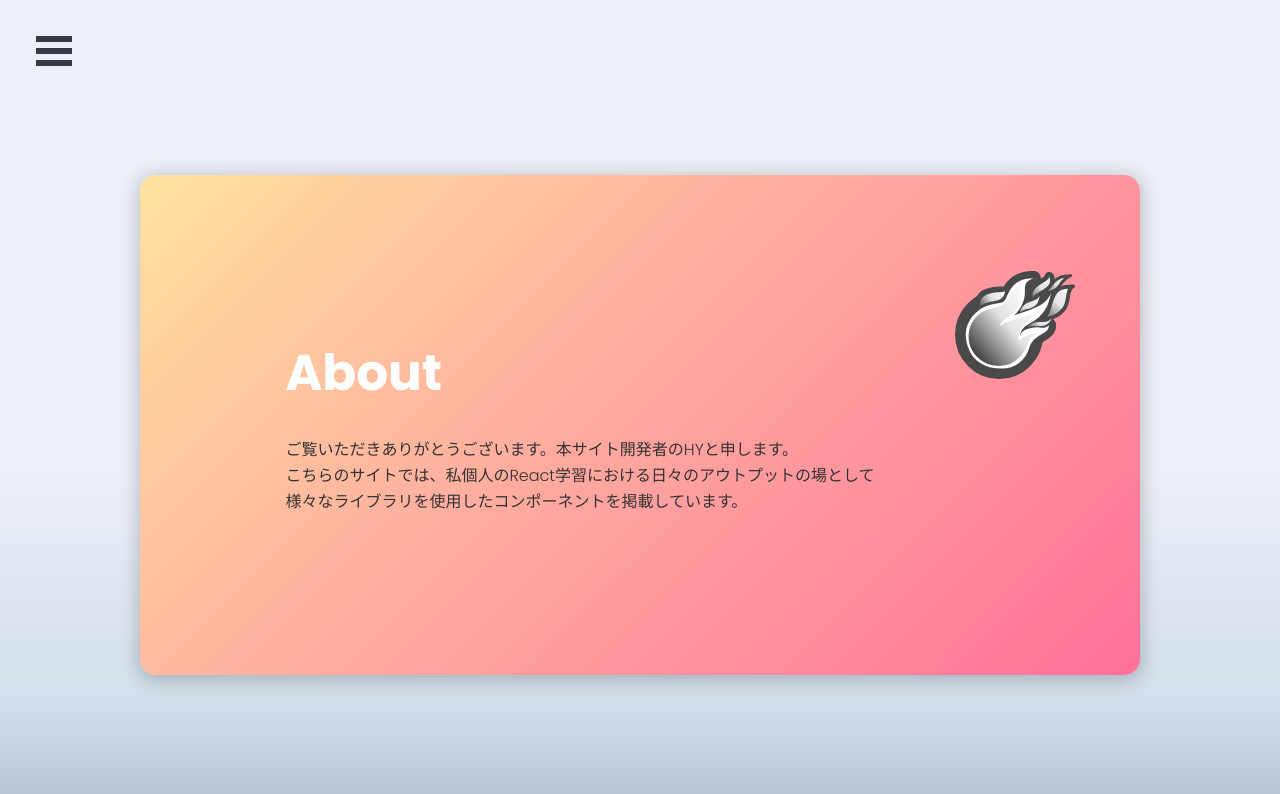
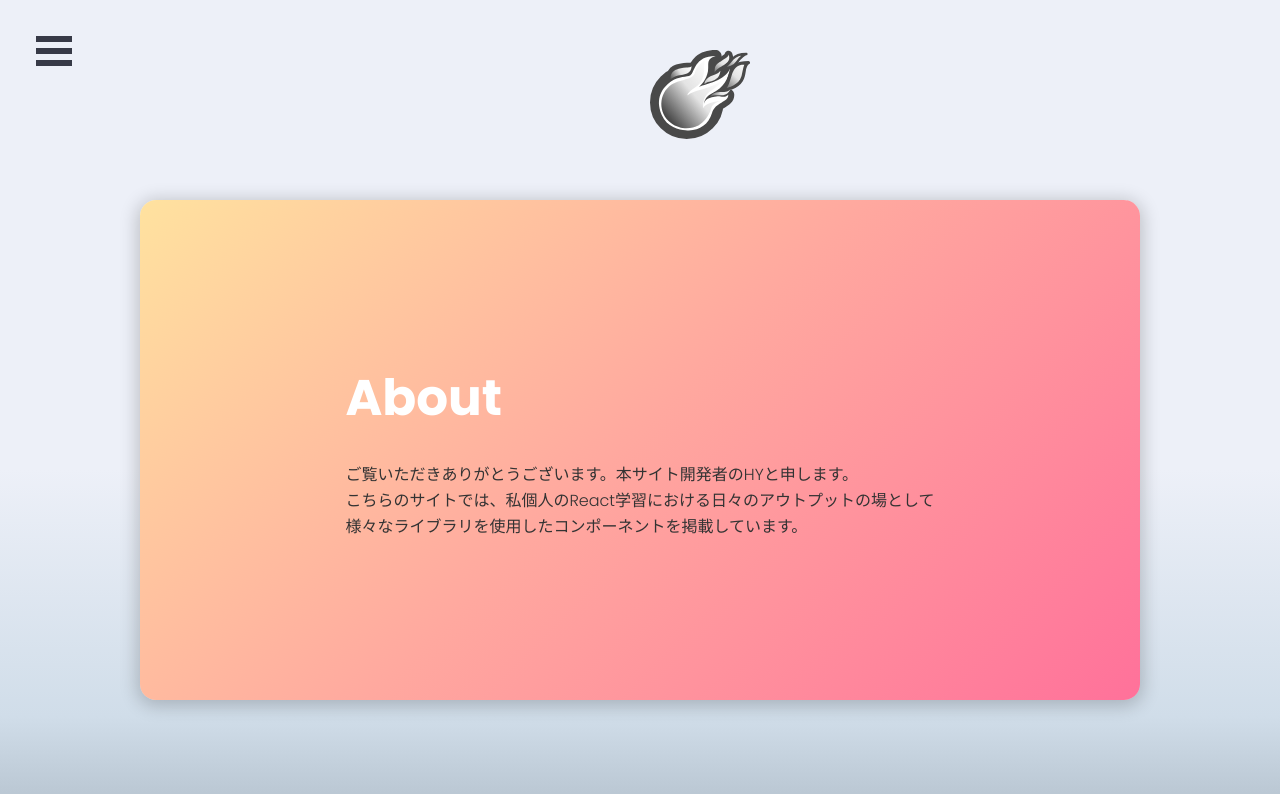
Before and after one commit to YutaHoshino414/gallary-project02, a Next.js app: page /about in a window 1280 px wide. Shown: the top 794 px of the page. Built offline with nearby package versions, Linux system fonts and the light colour scheme.

Commit message:
Add some styles for about component

```diff
--- a/components/AboutCard.js
+++ b/components/AboutCard.js
@@ -37,17 +37,26 @@ const front_content = css`
 const cardFace__back = css`
 	background-color: #f3f3f3;
 `
+const card__content = css`
+	width: 100%;
+	height: 100%;
+
+`
 
 const AboutCard = () => {
     const [flipped, setFlipped] = useState(true);
+	const [toggleState, setToggleState] = useState(1);
+	const toggleTab = (index) => {
+        setToggleState(index);
+    };
 
     function handleFlip(){
         setFlipped(!flipped)
         console.log(flipped)
     }
     return (
-        <div css={card}>
-		<div  css={card__inner} onClick={handleFlip} className={flipped ? "is_flipped":""}>
+        <div css={card}><button onClick={handleFlip}><img src={fire.src} width={100} className={styles.fire} /></button>
+		<div  css={card__inner}  className={flipped ? "is_flipped":""}>
 			<div css={cardFace__front}  className={styles.card__face}>
 				<div css={front_content}>
                     <h2>About</h2><br/>
@@ -57,14 +66,23 @@ const AboutCard = () => {
                     様々なライブラリを使用したコンポーネントを掲載しています。
                     </p>
                 </div>
-                <img src={fire.src} width={120} className={styles.fire} />
 			</div>
 			<div css={cardFace__back} className={styles.card__face}>
-				<div className="card__content">
-					<div className="card__header">
-						<h2>hello</h2><img src={user.src}  className={styles.user_img} />
+				<div css={card__content}>
+					<div className="bloc_tabs">
+						<div className="control">
+                            <b className='b-1'>●</b><b className='b-2'>●</b><b className='b-3'>●</b>
+                        </div>
+						<button className={toggleState === 1 ? "tabs active-tabs" : "tabs"}
+                            onClick={() => toggleTab(1)}> who I am ..
+                        </button>
+						<button className={toggleState === 2 ? "tabs active-tabs" : "tabs"}
+                            onClick={() => toggleTab(2)}> skills
+                        </button>
 					</div>
-					<div className="card__body">
+					<div className="content_block">
+					<div className={toggleState === 1 ? "content  active-content" : "content"}>
+						<img src={user.src}  className={styles.user_img} />
 						<h3>UNDER DEVELOPMENT ..</h3>
 						<h3>Update Here soon ..</h3>
 						<p>Lorem ipsum, dolor sit amet consectetur adipisicing elit.
@@ -72,6 +90,8 @@ const AboutCard = () => {
 							totam dolore similique distinctio nostrum. Fugit hic, corporis repudiandae id saepe non ea.
 							Sapiente.Excepturi autem nihil omnis provident dolor possimus saepe itaque quasi eos aliquam?
 						</p>
+					</div>
+					<div className={toggleState === 2 ? "content  active-content" : "content"}></div>
 					</div>
 				</div>
 			</div>
--- a/pages/works/[id].js
+++ b/pages/works/[id].js
@@ -36,7 +36,8 @@ const Work = ({markdown}) => {
         <div className="window">
             <div className="bloc_tabs">
                 <div className="control">
-                    <b className='b-1'>●</b><b className='b-2'>●</b><b className='b-3'>●</b></div>
+                    <b className='b-1'>●</b><b className='b-2'>●</b><b className='b-3'>●</b>
+                </div>
                 <button className={toggleState === 1 ? "tabs active-tabs" : "tabs"}
                     onClick={() => toggleTab(1)}>{markdown.data.title}
                 </button>
--- a/styles/About.module.css
+++ b/styles/About.module.css
@@ -23,12 +23,12 @@
 }
 
 .fire{
-    position: relative;
-    left: 50px;
-    top: -100px;
+    position: absolute;
+    left: 650px;
+    top: 50px;
     filter: grayscale(100%);
 }
-/* .fire:hover{filter: grayscale(0%);} */
+.fire:hover{filter: grayscale(0%);}
 
 
 /* flip card */
--- a/styles/globals.css
+++ b/styles/globals.css
@@ -183,6 +183,7 @@ button {
 	border-radius: 0 0 10px 10px;
   overflow: scroll;
   background: white;
+  height: 100%;
 }
 .content {
 	background: rgb(122, 185, 201);
```
